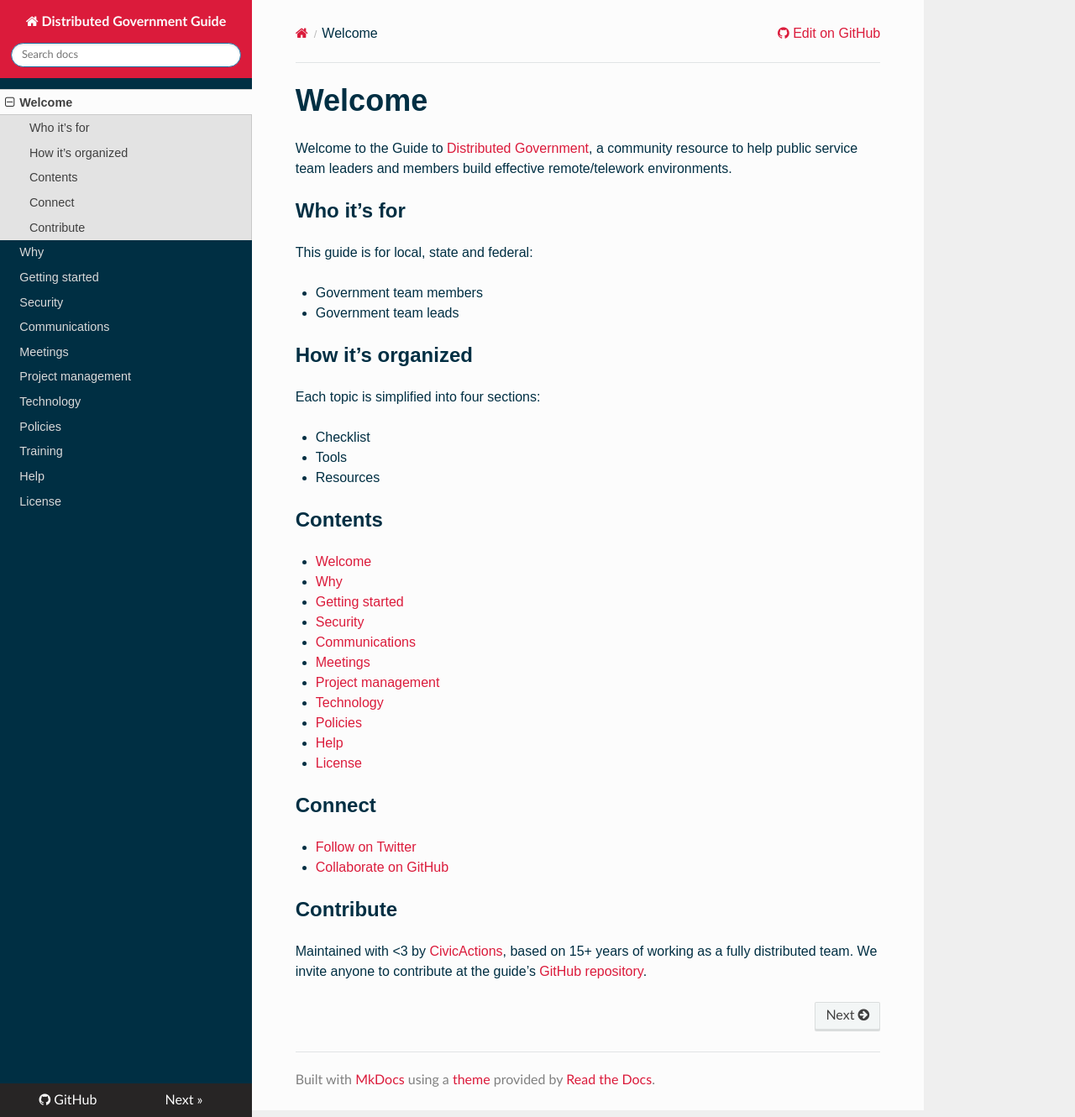
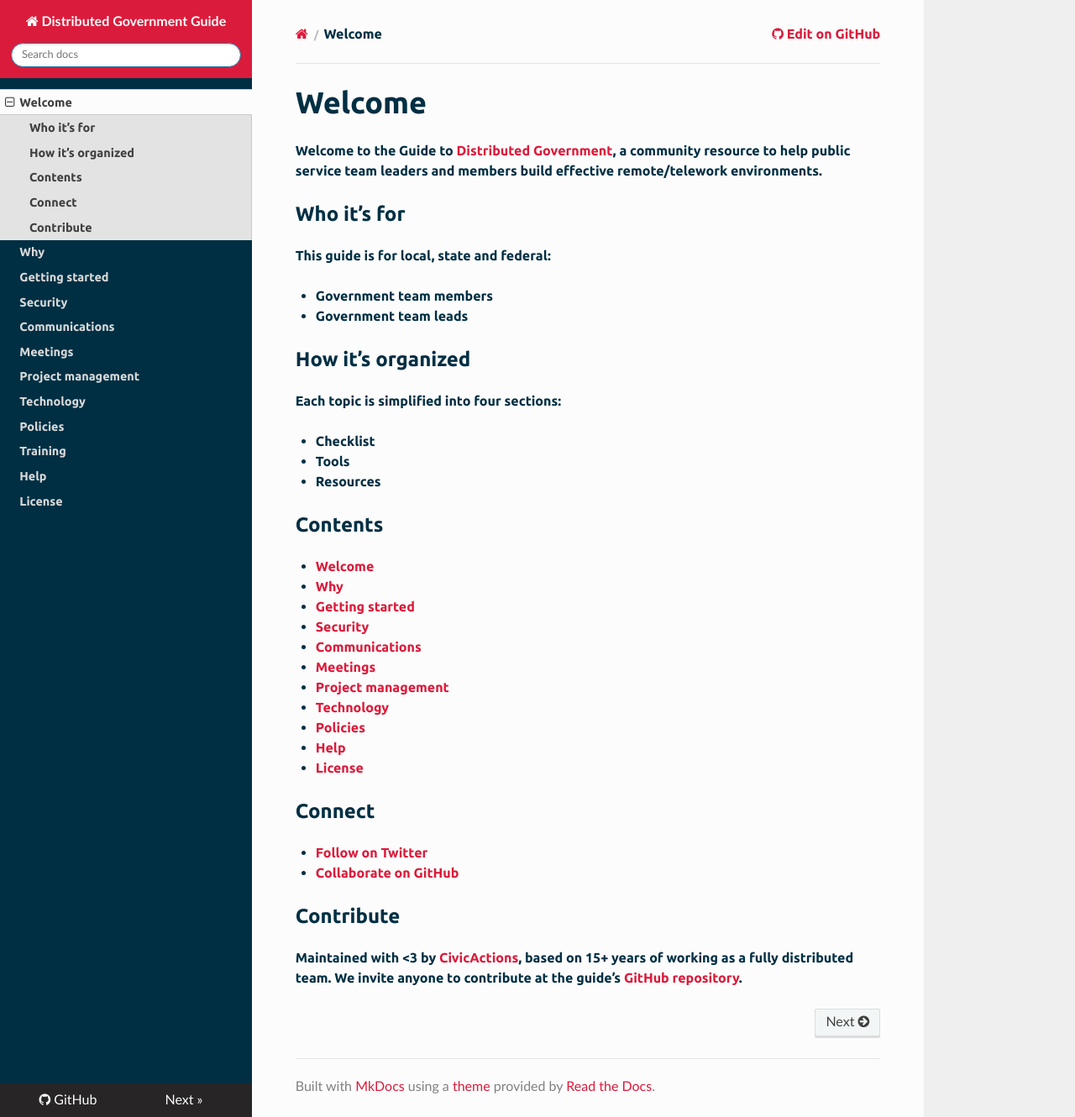
Before and after one commit to distributedgov/guide, an MkDocs documentation site: the page built from docs/README.md, in a window 1280 px wide and 1330 px high. Shown: the whole window at 84% size. Built offline with MkDocs 1.6.1, drawn with Linux system fonts in a browser that asks for light colours; nearby versions of some CDN libraries; old or Windows-style settings are respelled for this version of MkDocs.

Commit message:
Update extra.css

```diff
--- a/docs/css/extra.css
+++ b/docs/css/extra.css
@@ -1,8 +1,5 @@
 h1, h2, h3, h4, h5, h6, p, li, blockquote {
-  font-family: 'Ubuntu', sans-serif;
-}
-h1, h2, h3, h4, h5, h6 {
-  font-weight: 900;
+  font-family: 'ubuntubold', sans-serif;
 }
 h1 {
   font-size: 225%;
```
